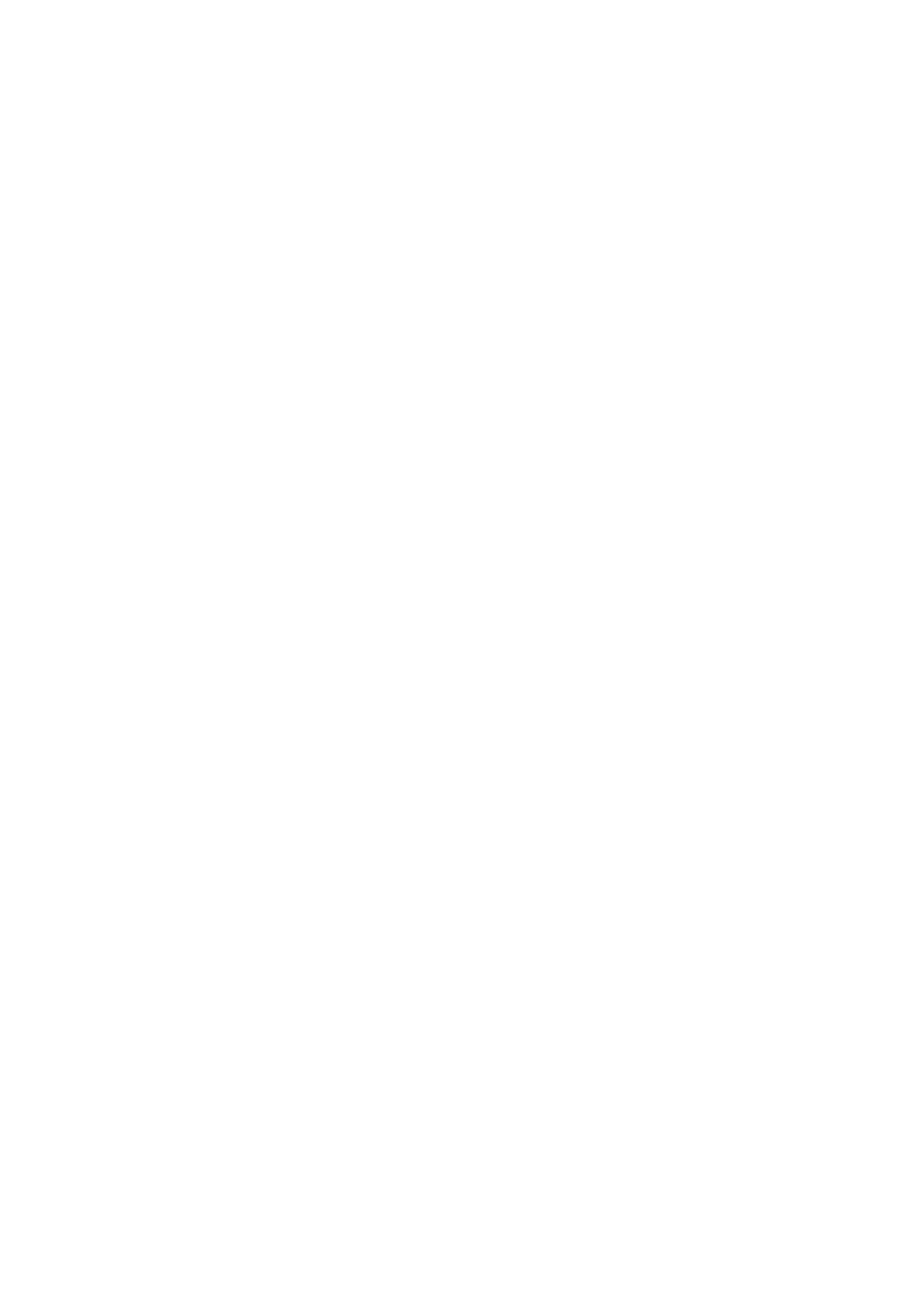
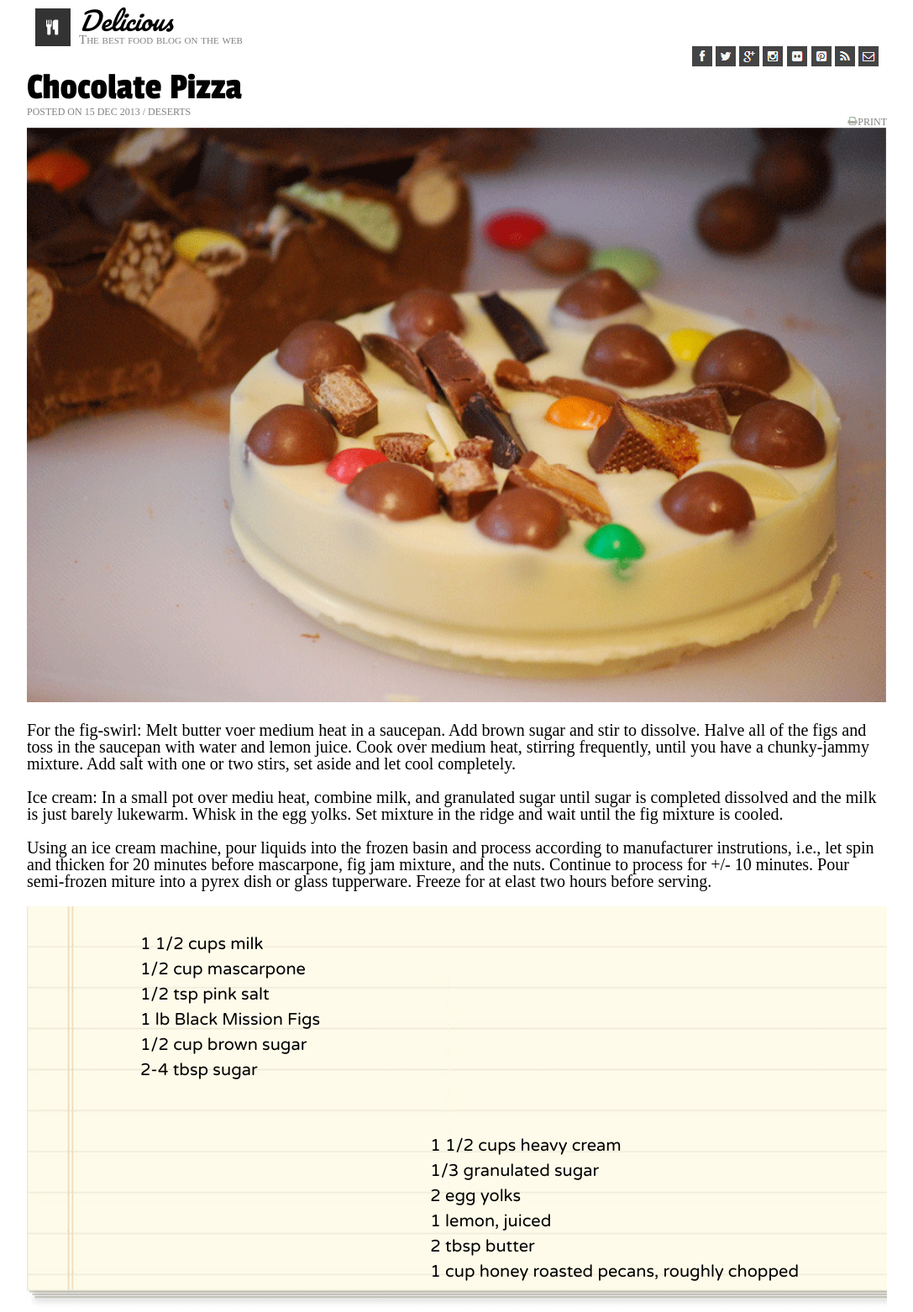
Before and after one commit to francescodt/ChocolatePizza, a plain HTML site: page index.html in a window 1280 px wide. Shown: the top 1562 px of the page at 84% size, without its empty margins (96-1183 px from the left). Before the commit the page ends 800 px from the top, so only its background shows below. Drawn offline with Linux system fonts and the light colour scheme.

Commit message:
html frame, css images and some font work

```diff
--- a/css/style.css
+++ b/css/style.css
@@ -0,0 +1,177 @@
+* {
+    box-sizing: border-box;
+}
+
+body {
+    /* margin-left: 60px;
+    margin-right: 60px; */
+    width: 80%;
+    margin: 0 auto;
+
+}
+
+/* ----- header ----- */
+
+#mainlogo {
+    float: left;
+    text-align: left;
+    padding-right: 10px;
+
+}
+
+header h2 {
+    display: inline;
+    font-family: 'Pacifico', cursive;
+    font-size: 30px;
+    font-style: italic;
+
+}
+
+header p {
+    font-variant: small-caps;
+    font-size: 15px;
+    color: grey
+
+}
+
+header li {
+    display: inline-block;
+
+}
+
+header ul {
+    float: right;
+}
+
+header {
+    border-image: url(/images/hr-img.png) 25 30 10 20 repeat;
+    /* border-image-repeat: 1000; */
+    border: 10px solid transparent;
+    /* border-image-width: 10px; */
+
+}
+
+/* ----- main ----- */
+
+.mainwrap {
+    clear: both;
+
+}
+
+.mainwrap h3 {
+    color: black;
+    font-family: 'Passion One', cursive;
+    font-style: bold;
+    font-size: 45px;
+}
+
+.printside p {
+    float: right;
+
+}
+
+main {
+    text-align: center;
+    margin: 0 auto;
+
+}
+
+.mainwrap {
+    text-align: left;
+}
+
+.mainwrap {
+    color: grey;
+    font-style: caps;
+    font-size: 12px;
+}
+
+main section {
+    font-size: 20px;
+    text-align: left;
+}
+
+.printside p {
+    color: grey;
+    font-style: caps;
+    font-size: 12px;
+}
+
+#chocomainpizza {
+    width: 100%;
+    margin-bottom: 20px;
+}
+
+section ul {
+    margin-top: 30px;
+    margin-bottom: 30px;
+
+}
+
+section ul li {
+    padding: 5px;
+}
+
+.firstlineingredients {
+    float: left;
+    margin-left: 100px;
+    padding-left: 30px;
+    text-align: left;
+    font-family: 'Varela Round', sans-serif;
+}
+
+.secondlineingredients {
+    float: right;
+    margin-right: 100px;
+    padding-left: 150px;
+    text-align: left;
+    font-family: 'Varela Round', sans-serif;
+
+}
+
+.notepad {
+    background-image: url("/images/list-bg.png");
+    background-repeat: no-repeat;
+    background-size: cover;
+    content: '';
+    display: table;
+    clear: both;
+
+}
+
+
+/* ----- Vanessa ----- */
+
+.vanessa img, article {
+   float: left;
+}
+
+button {
+    float: right;
+}
+
+.vanessa {
+    margin-top: 30px;
+}
+
+
+
+/* ----- footer ----- */
+
+footer {
+    clear: both;
+    text-align: center;
+
+}
+
+
+
+
+/* ----- article ----- */
+
+
+
+/* ----- section ----- */
+
+
+/* ----- images ----- */
--- a/index.html
+++ b/index.html
@@ -1,5 +1,6 @@
 <!DOCTYPE html>
 <html class="no-js">
+
 <head>
     <meta charset="utf-8">
     <meta http-equiv="X-UA-Compatible" content="IE=edge">
@@ -8,11 +9,81 @@
     <meta name="viewport" content="width=device-width, initial-scale=1">
     <link rel="stylesheet" href="css/reset.css">
     <link rel="stylesheet" href="css/style.css">
+    <link href="https://fonts.googleapis.com/css?family=Pacifico|Passion+One|Varela+Round&display=swap" rel="stylesheet">
 </head>
 
 <body>
+    <header>
+        <!-- <div class="headerImages"> -->
+        <img id="mainlogo" src="images/logo.png">
+        <!-- </div> -->
+        <h2>Delicious</h2>
+        <p>The best food blog on the web</p>
+        <nav>
+            <ul>
+                <li><img src="images/fb-icon.png"></li>
+                <li><img src="images/twit-icon.png"></li>
+                <li><img src="images/gp-icon.png"></li>
+                <li><img src="images/insta-icon.png"></li>
+                <li><img src="images/flic-icon.png"></li>
+                <li><img src="images/pint-icon.png"></li>
+                <li><img src="images/rss-icon.png"></li>
+                <li><img src="images/mail-icon.png"></li>
+            </ul>
+        </nav>
+    </header>
+    <main>
+        <div class="mainwrap">
+            <h3>Chocolate Pizza</h3>
+            <p>POSTED ON 15 DEC 2013 / DESERTS </p>
+        </div>
+        <div class="printside">
+            <p><img src="images/print-icon.png">PRINT</p>
+        </div>
+        <img id="chocomainpizza" src="images/choco-pizza.png">
+        <section>
+            For the fig-swirl: Melt butter voer medium heat in a saucepan. Add brown sugar and stir to dissolve. Halve all of the figs and toss in the saucepan with water and lemon juice. Cook over medium heat, stirring frequently, until you have a chunky-jammy mixture. Add salt with one or two stirs, set aside and let cool completely.<br><br>
 
+            Ice cream: In a small pot over mediu heat, combine milk, and granulated sugar until sugar is completed dissolved and the milk is just barely lukewarm. Whisk in the egg yolks. Set mixture in the ridge and wait until the fig mixture is cooled.<br><br>
 
-        <script src="" async defer></script>
+            Using an ice cream machine, pour liquids into the frozen basin and process according to manufacturer instrutions, i.e., let spin and thicken for 20 minutes before mascarpone, fig jam mixture, and the nuts. Continue to process for +/- 10 minutes. Pour semi-frozen miture into a pyrex dish or glass tupperware. Freeze for at elast two hours before serving. <br><br>
+        </section>
+        <section>
+            <div class="notepad">
+                <ul class="firstlineingredients">
+                    <li>1 1/2 cups milk</li>
+                    <li>1/2 cup mascarpone</li>
+                    <li>1/2 tsp pink salt</li>
+                    <li>1 lb Black Mission Figs</li>
+                    <li>1/2 cup brown sugar</li>
+                    <li>2-4 tbsp sugar</li>
+                </ul>
+                <ul class="secondlineingredients">
+                    <li>1 1/2 cups heavy cream</li>
+                    <li>1/3 granulated sugar</li>
+                    <li>2 egg yolks</li>
+                    <li>1 lemon, juiced</li>
+                    <li>2 tbsp butter</li>
+                    <li>1 cup honey roasted pecans, roughly chopped</li>
+                </ul>
+            </div>
+        </section>
+        <article>
+            <div class="vanessa">
+                <img src="images/van-pic.png">
+                <p>Vanessa Stevenson</p>
+                <article>Food enthusiast, photography fan. Add a pinch of our foodism, and that is pretty much who I am.
+                </article>
+                <button>Share Receipe</button>
+            </div>
+        </article>
+    </main>
+    <footer>
+        <div class="footerimage">
+            <img src="images/small-logo.png"></div>
+        Delicious &copy; 2013 All Rights Reserved.<br>
+        Proudly Published with Ghost.
+    </footer>
 </body>
+
 </html>
```
Lines whose indentation alone changed are shown as unchanged.
